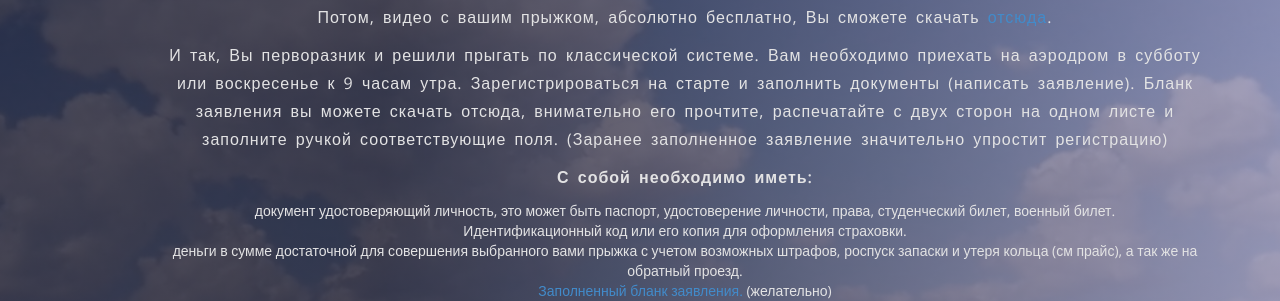
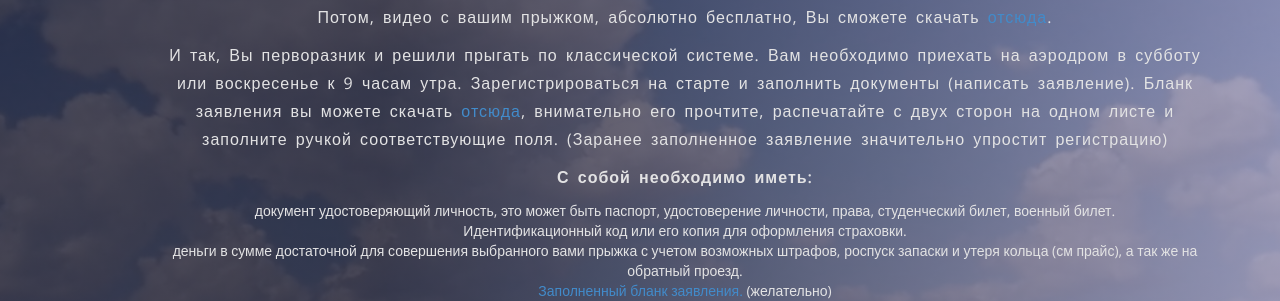
Before and after one commit to joej0e/progres.org.ua, a Jekyll site: the page built from first_round.html, in a window 1280 px wide and 900 px high, scrolled down 334 px. Shown: the part 216-517 px from the top of the window. Built offline with Jekyll 4.4.1, drawn with Linux system fonts in a browser that asks for light colours; nearby versions of some CDN libraries; some web fonts are replaced; some of the changed lines change nothing that is shown.

Commit message:
Added link to jump application blank

```diff
--- a/first_round.html
+++ b/first_round.html
@@ -13,7 +13,7 @@ permalink: /first_round/
 	  <p>Любителям экстремальных ощущений и просто для тех то решился, один или с друзьями, приехать в Черниговский АСК для ПЕРВОГО прыжка с парашютом:</p>
 	  <p>На аэродроме Черниговского АСК Прогресс вы можете прыгнуть самостоятельно, так называемый классический прыжок с высоты 1000 метров под круглым куполом или прыгнуть в тандеме, с высоты 3200 метров пристегнувшись к опытному инструктору и испытав ощущение свободного падения и полета под управляемым куполом.</p>
 	  <p>ВНИМАНИЕ: на борту самолета установлена камера которая будет снимать момент вашего отделения из самолета. Потом, видео с вашим прыжком, абсолютно бесплатно, Вы сможете скачать <a href="http://www.skok.kiev.ua/ATSK/foto.htm">отсюда</a>.
-	  <p>И так, Вы перворазник и решили прыгать по классической системе. Вам необходимо приехать на аэродром в субботу или воскресенье к 9 часам утра. Зарегистрироваться на старте и заполнить документы (написать заявление). Бланк заявления вы можете скачать отсюда, внимательно его прочтите, распечатайте с двух сторон на одном листе и заполните ручкой соответствующие поля. (Заранее заполненное заявление значительно упростит регистрацию)</p>
+	  <p>И так, Вы перворазник и решили прыгать по классической системе. Вам необходимо приехать на аэродром в субботу или воскресенье к 9 часам утра. Зарегистрироваться на старте и заполнить документы (написать заявление). Бланк заявления вы можете скачать <a href="{{site.baseurl}}/data/Progres_Z01.pdf">отсюда</a>, внимательно его прочтите, распечатайте с двух сторон на одном листе и заполните ручкой соответствующие поля. (Заранее заполненное заявление значительно упростит регистрацию)</p>
 	  <p><strong>С собой необходимо иметь:</strong>
 	    <ul>
 	      <li>документ удостоверяющий личность, это может быть паспорт, удостоверение личности, права, студенческий билет, военный билет.</li>
```
